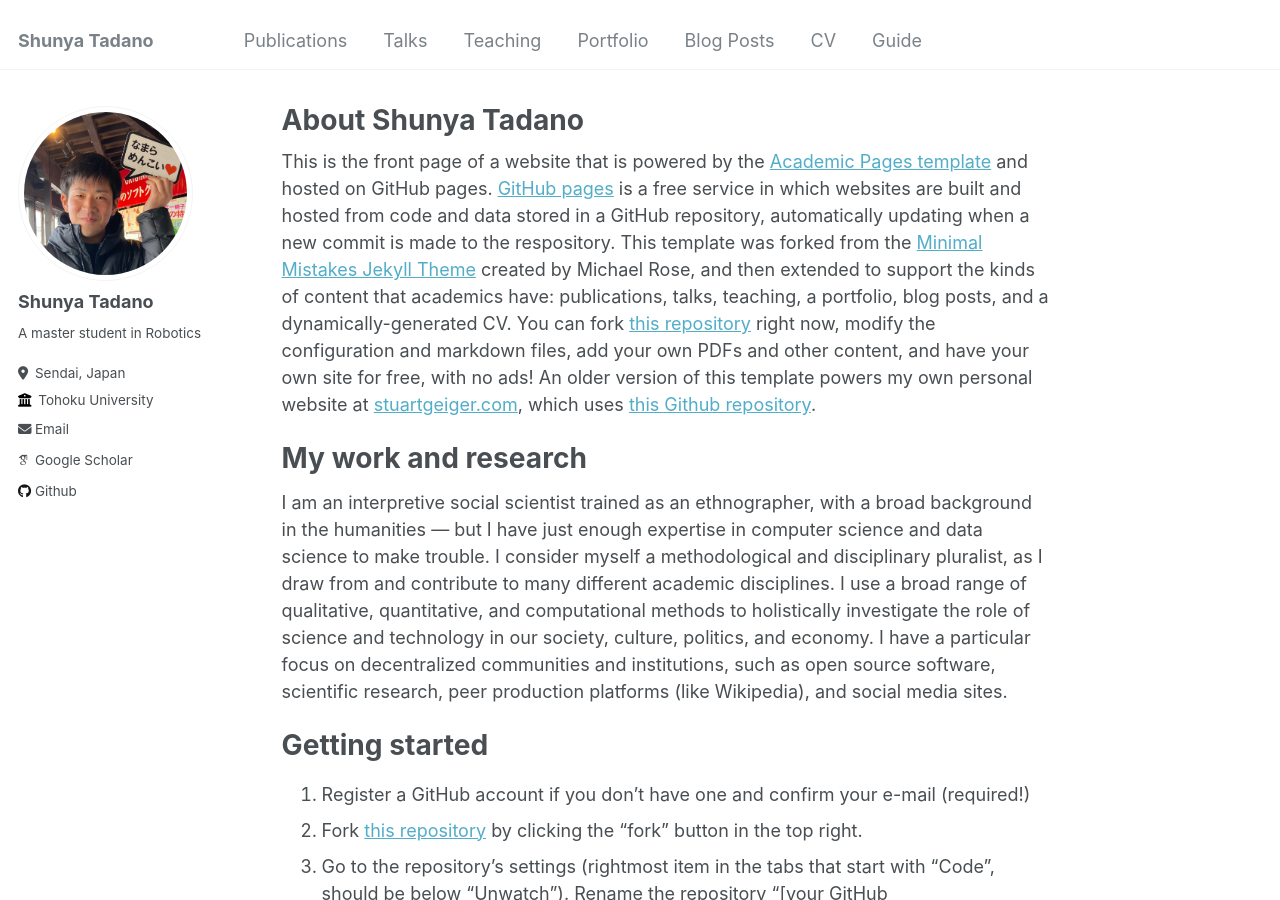
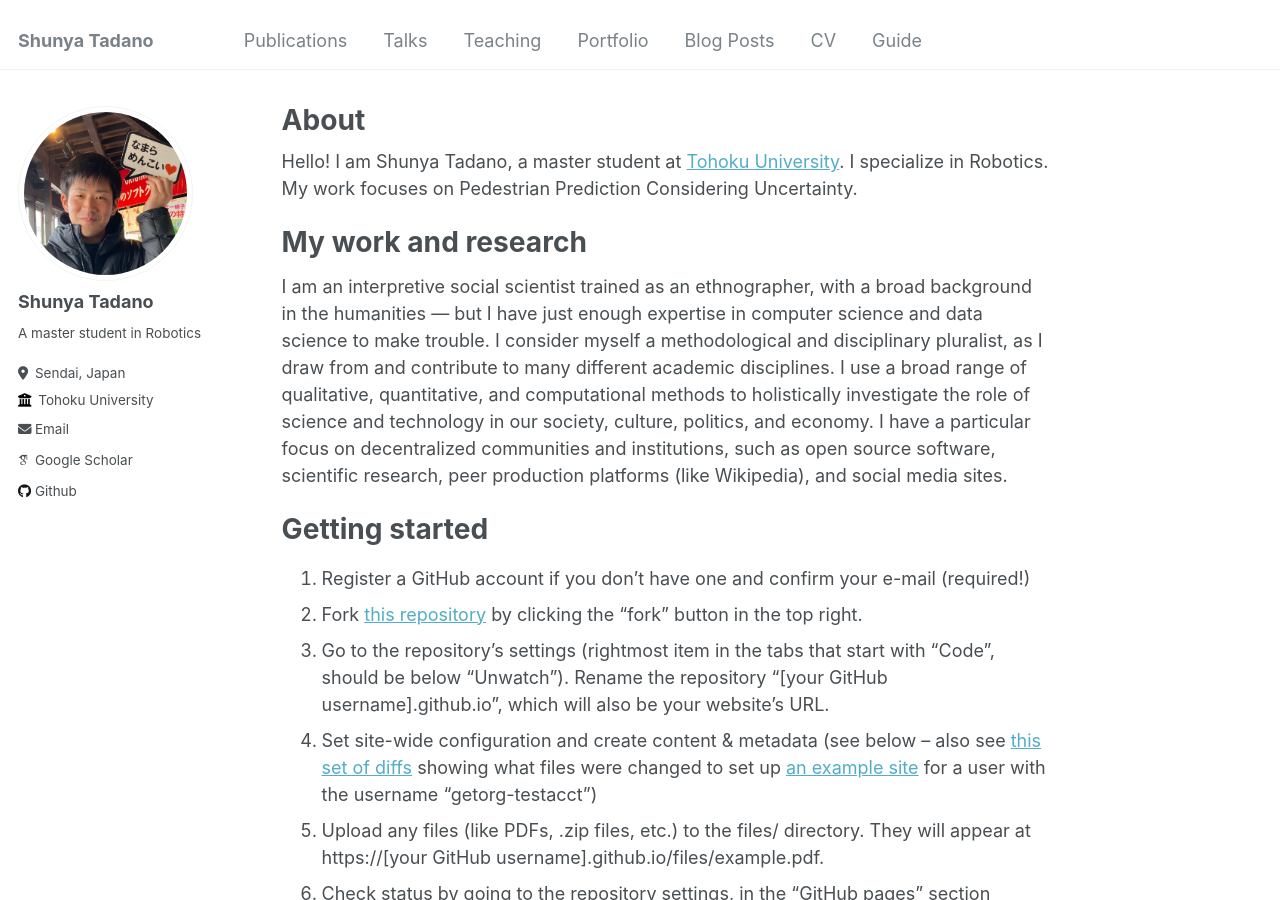
Before and after one commit to shunyatadano/shunyatadano.github.io, a Jekyll site: the page built from _pages/about.md, in a window 1280 px wide and 900 px high. Built offline with Jekyll 4.4.1, drawn with Linux system fonts in a browser that asks for light colours; some web fonts are replaced.

Commit message:
fix "about me"

```diff
--- a/_pages/about.md
+++ b/_pages/about.md
@@ -1,13 +1,12 @@
 ---
 permalink: /
-title: "About Shunya Tadano"
+title: "About"
 author_profile: true
 redirect_from:
   - /about/
   - /about.html
 ---
-
-This is the front page of a website that is powered by the [Academic Pages template](https://github.com/academicpages/academicpages.github.io) and hosted on GitHub pages. [GitHub pages](https://pages.github.com) is a free service in which websites are built and hosted from code and data stored in a GitHub repository, automatically updating when a new commit is made to the respository. This template was forked from the [Minimal Mistakes Jekyll Theme](https://mmistakes.github.io/minimal-mistakes/) created by Michael Rose, and then extended to support the kinds of content that academics have: publications, talks, teaching, a portfolio, blog posts, and a dynamically-generated CV. You can fork [this repository](https://github.com/academicpages/academicpages.github.io) right now, modify the configuration and markdown files, add your own PDFs and other content, and have your own site for free, with no ads! An older version of this template powers my own personal website at [stuartgeiger.com](http://stuartgeiger.com), which uses [this Github repository](https://github.com/staeiou/staeiou.github.io).
+Hello! I am Shunya Tadano, a master student at [Tohoku University](https://www.tohoku.ac.jp/en/). I specialize in Robotics. My work focuses on Pedestrian Prediction Considering Uncertainty.
 
 My work and research
 ======
```
